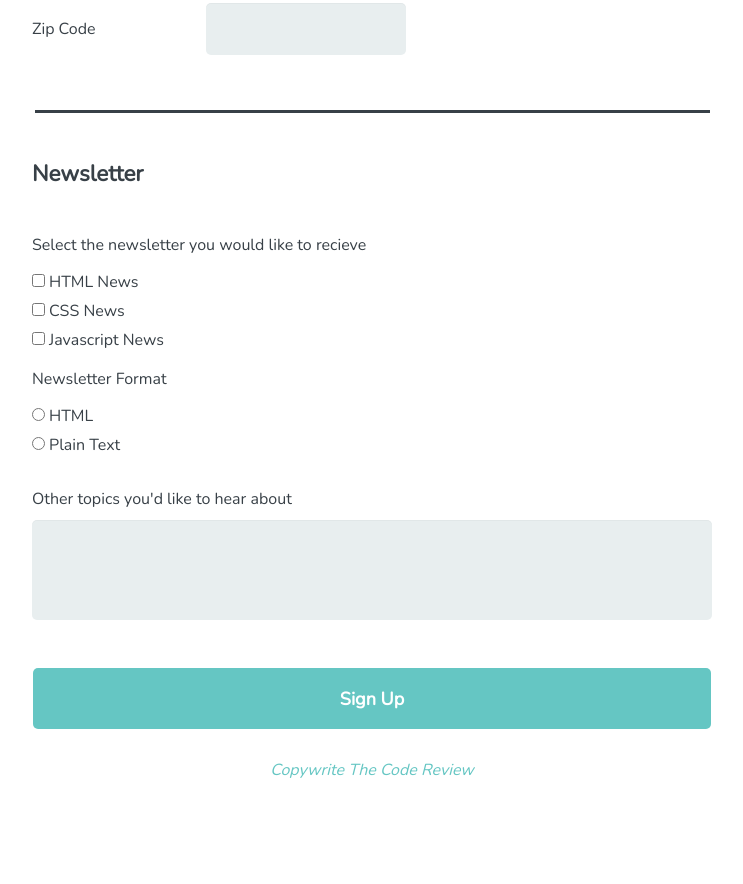
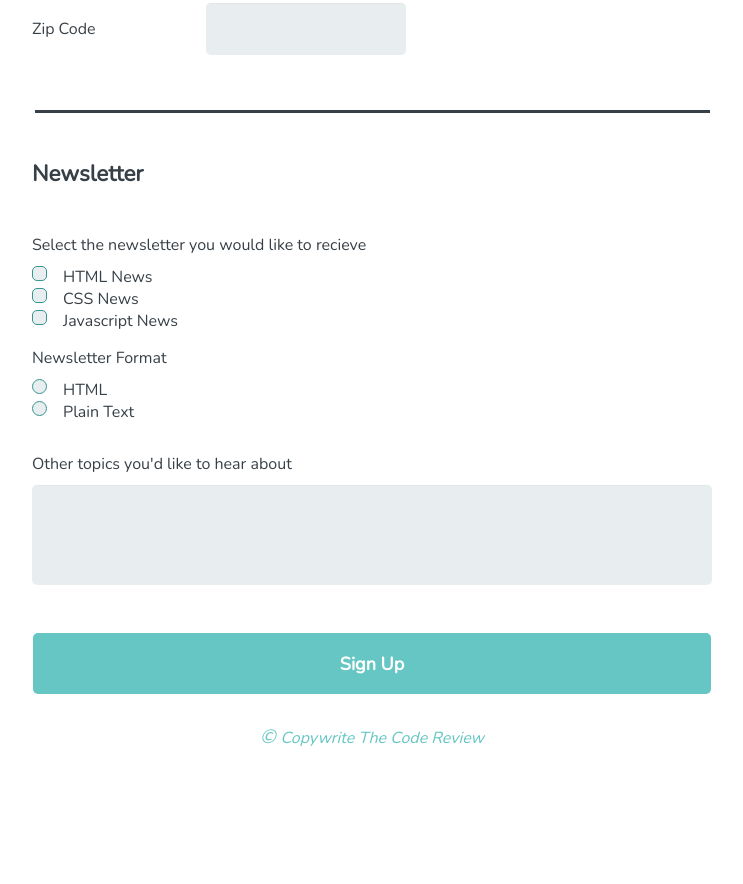
Before and after one commit to CODEKEITH/online_registration_v4, a plain HTML site: page online_registration_v4/index.html in a window 1280 px wide. Shown: the part 733-1617 px from the top of the page, without its empty margins (268-1011 px from the left). Drawn offline with nearby package versions, Linux system fonts and the light colour scheme.

Commit message:
Add radio and checkbox styling
Label CSS
Add Copyright symbol to footer.
Check form validation in required fields
Add a "for" to textarea label
Check CSS and HTML for errors or warnings (none)

```diff
--- a/online_registration_v4/css/styles.css
+++ b/online_registration_v4/css/styles.css
@@ -33,6 +33,8 @@ div p{
 	padding-top: 10px;
 	padding-bottom: 40px;
 }
+
+        /***************double border***************/
 
 .borders {
 	position: relative;
@@ -78,6 +80,8 @@ label.inline {
 	display: inline;
 }
 
+        /***************input style***************/
+
 input[type="text"],
 input[type="email"],
 input[type="number"],
@@ -100,6 +104,8 @@ select {
 	cursor: pointer;
 }
 
+            /***************placeholder alignment***************/
+
 input[type="text"]::-webkit-input-placeholder {
     text-align: right;
 }
@@ -112,19 +118,16 @@ input[type="tel"]::-webkit-input-placeholder {
     text-align: right;
 }
 
-input[type="radio"],
-input[type="checkbox"] {
-	margin: 8px 4px 8px 0px;
-	color: white;
-}
-
-input[type="radio"]:active {
-		background: blue;
-}
-
 input:focus,
 textarea:focus {
 	box-shadow:  inset 1.5px 1px 1.5px 1px rgba(0,0,0,0.2);
+}
+
+        /***************radio and checkbox style***************/
+
+input[type="checkbox"],
+input[type="radio"] {
+  display: none;
 }
 
 input[type="checkbox"]:checked + label,
@@ -133,9 +136,43 @@ input[type="radio"]:checked + label  {
 	font-size: 1.1em;
 }
 
-:target {
-	font-weight: bold;
+input[type="checkbox"] + label:before,
+input[type="radio"] + label:before {
+  background-color: #e8eeef;
+  border-radius: 5px;
+  border: 1px solid #379592;
+  content: "\00a0";
+  display: inline-block;
+  height: 15px;
+  width: 15px;
+  margin: 0 16px 0 0;
+  padding: 0;
+  vertical-align: top;
 }
+input[type="checkbox"]:checked + label:before {
+  color: #fff;
+  content: "\2713";
+  text-align: center;
+  font-size: .6em;
+}
+
+input[type="checkbox"]:checked + label:before,
+input[type="radio"]:checked + label:before {
+  background-color: #379592;
+}
+
+input[type="radio"] + label:before {
+  border-radius: 100%;
+}
+
+input[type="radio"]:checked + label:before {
+  color: #fff;
+  content: "\2022";
+  text-align: center;
+  font-size: .52em;
+}
+
+        /***************button style***************/
 
 button {
   padding: 19px 39px 18px 39px;
@@ -188,6 +225,14 @@ fieldset legend {
 	font-style: italic;
 }
 
+.footer:before {
+  color: #65c6c3;
+  content: "\00A9";
+  text-align: center;
+  margin-right: 5px;
+  font-size: 1.2em
+}
+
 #topics {
 	resize: none;
 	height: 100px;
@@ -210,8 +255,7 @@ fieldset legend {
 	margin: 0 auto;
 }
 
-
-
+        /***************media queries***************/
 
 @media screen and (min-width: 768px) {
 
--- a/online_registration_v4/index.html
+++ b/online_registration_v4/index.html
@@ -28,10 +28,10 @@
 			  <legend>Contact Information</legend>
 
 			  <label class="name-top" for="name">Full Name</label>
-			  <input class="input-top" type="text" id="name" name="user_name" placeholder="Required">
+			  <input class="input-top" type="text" id="name" name="user_name" required placeholder="Required">
 
 			  <label  class="name-top" for="mail">Email Address</label>
-			  <input  class="input-top" type="email" id="mail" name="user_email" placeholder="Required">
+			  <input  class="input-top" type="email" id="mail" name="user_email" required placeholder="Required">
 
 			  <label  class="name-top" for="tel">Phone Number</label>
 			  <input  class="input-top" type="tel" id="tel" name="user_tel" placeholder="xxx-xxx-xxxx">
@@ -118,7 +118,7 @@
 				 <input type="radio" id="html" value="html" name="format"><label class="inline format" for="html">HTML</label><br>
 				 <input type="radio" id="plain-text" value="plain-text" name="format"><label class="inline light" for="plain-text">Plain Text</label>
 
-				 <label class="topics">Other topics you'd like to hear about</label>
+				 <label class="topics" for="topics">Other topics you'd like to hear about</label>
 				 <textarea id="topics" name="user_topics"></textarea>
 			</fieldset>
 		</div>
```
